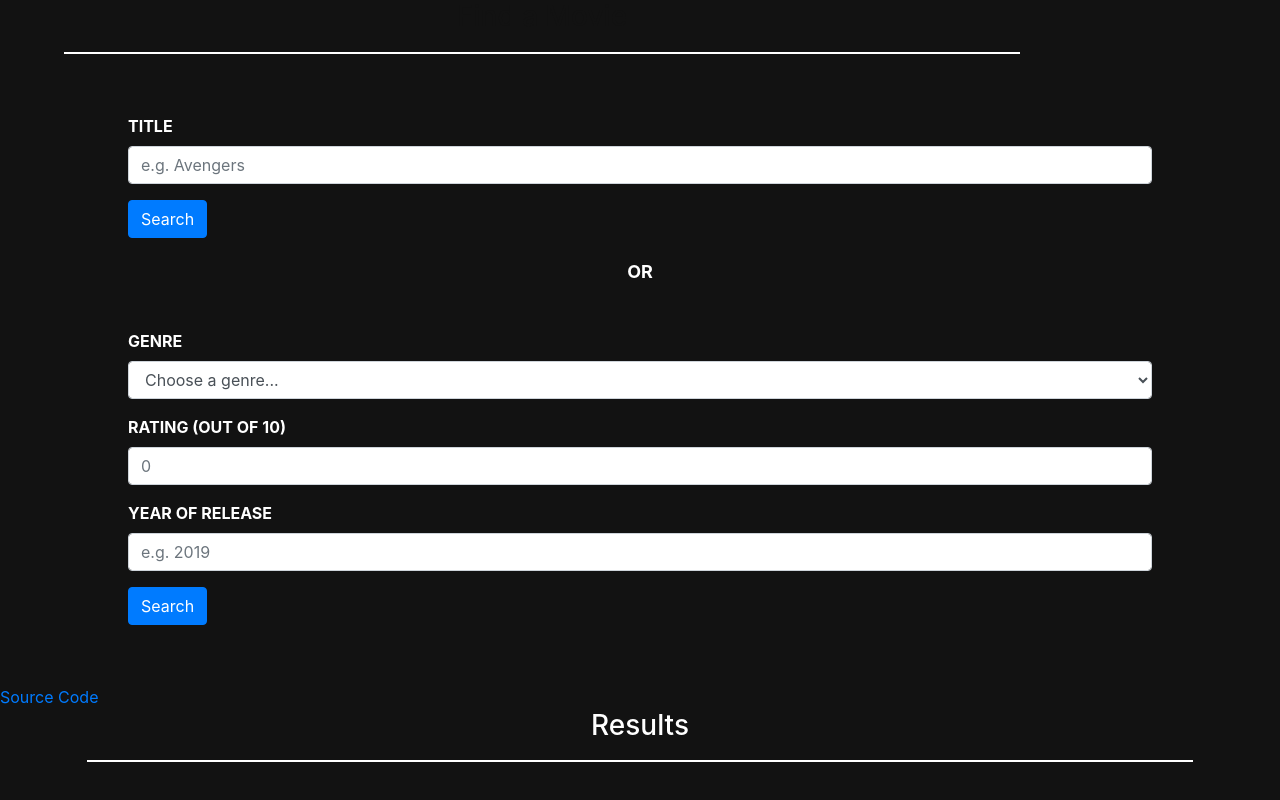
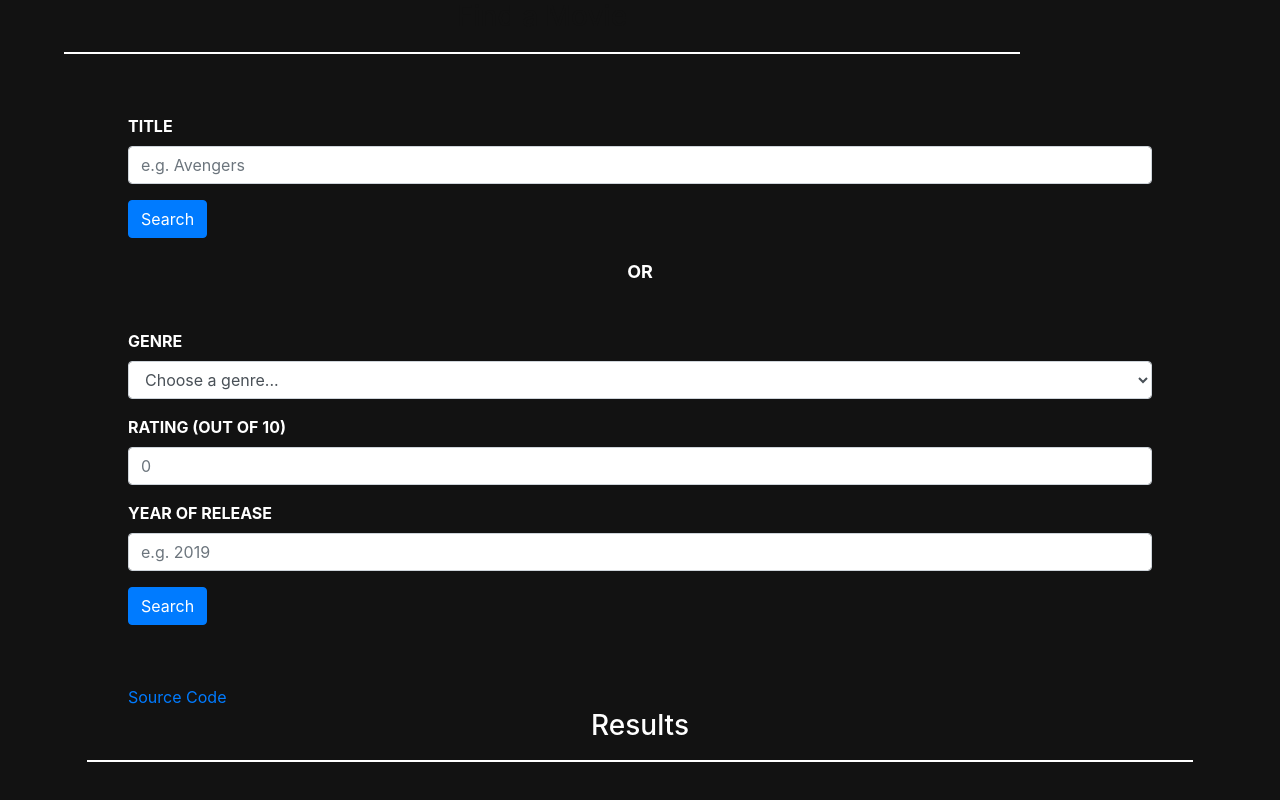
Before and after one commit to arkl8770/movies, a React (Create React App) app: page / in a window 1280 px wide. Shown: the part 667-1467 px from the top of the page. Built offline with nearby package versions, Linux system fonts and the light colour scheme.

Commit message:
Update App.css

```diff
--- a/src/App.css
+++ b/src/App.css
@@ -114,6 +114,10 @@ header h1
 	margin-right: 2%;
 }
 
+.sourceCode
+{
+	margin-left: 10%;
+}
 @media screen and (min-width: 1000px) {
 	ul {
 		grid-template-columns: 1fr 1fr 1fr 1fr 1fr !important;
```
